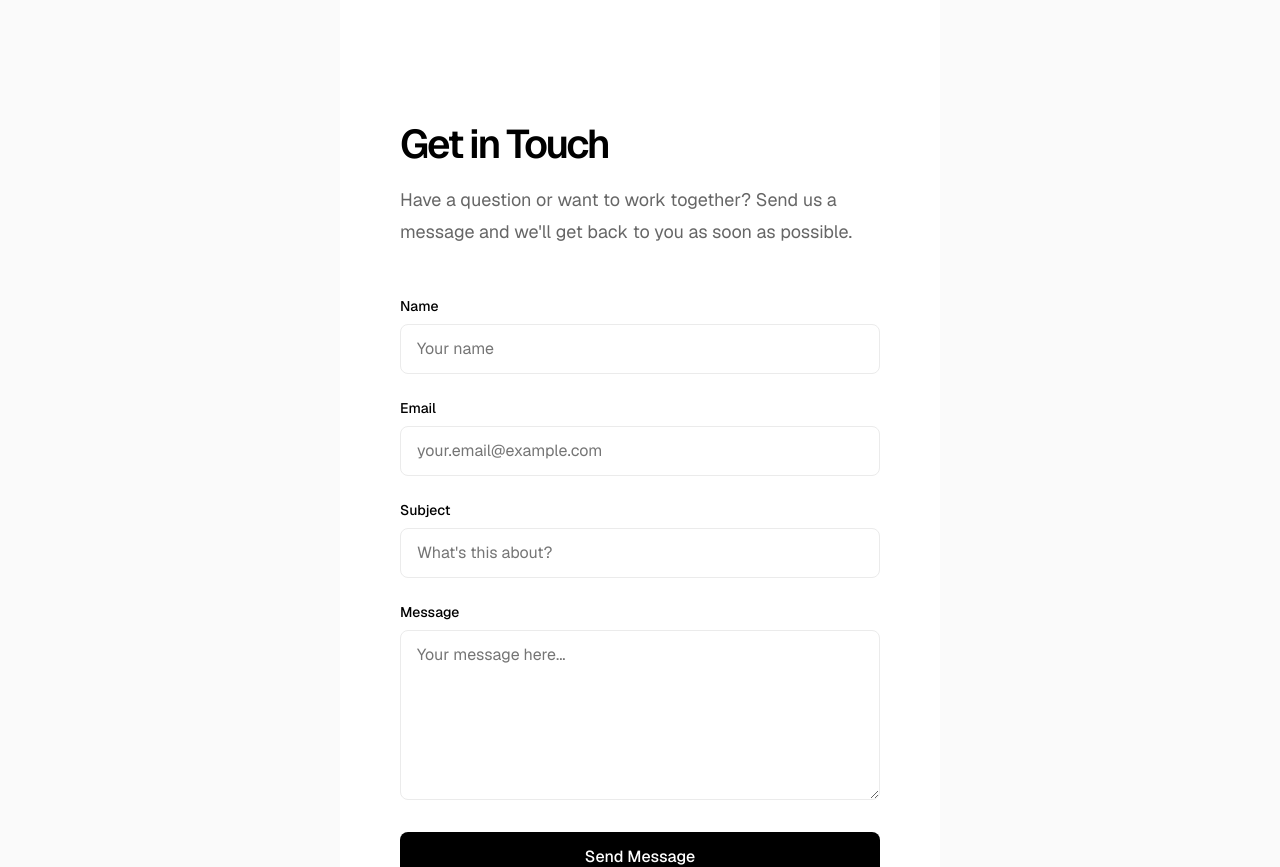
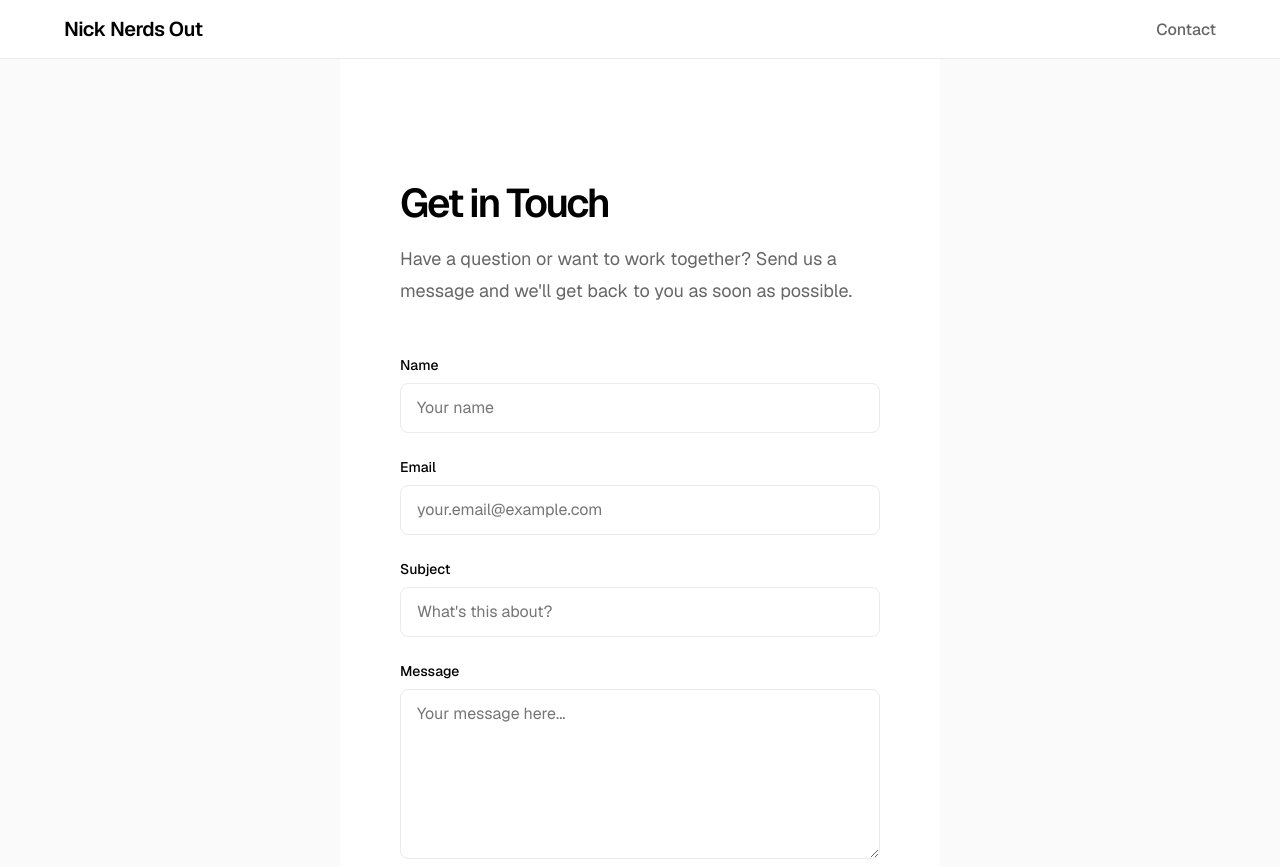
Before and after one commit to HarryFray/Nick-Nerds-Out, a Next.js app: page /contact in a window 1280 px wide. Shown: the top 867 px of the page. Built offline with nearby package versions, Linux system fonts and the light colour scheme.

Commit message:
header heading out

```diff
--- a/src/app/layout.tsx
+++ b/src/app/layout.tsx
@@ -1,5 +1,6 @@
 import type { Metadata } from "next";
 import { Geist, Geist_Mono } from "next/font/google";
+import Header from "@/components/Header";
 import "./globals.css";
 
 const geistSans = Geist({
@@ -25,6 +26,7 @@ export default function RootLayout({
   return (
     <html lang="en">
       <body className={`${geistSans.variable} ${geistMono.variable}`}>
+        <Header />
         {children}
       </body>
     </html>
--- /dev/null
+++ b/src/components/Header.module.css
@@ -0,0 +1,95 @@
+.header {
+  width: 100%;
+  border-bottom: 1px solid var(--button-secondary-border);
+  background-color: var(--page-foreground);
+  position: sticky;
+  top: 0;
+  z-index: 100;
+  backdrop-filter: blur(10px);
+  background-color: rgba(255, 255, 255, 0.8);
+}
+
+.container {
+  display: flex;
+  align-items: center;
+  justify-content: space-between;
+  max-width: 1200px;
+  margin: 0 auto;
+  padding: 16px 24px;
+  width: 100%;
+}
+
+.logo {
+  font-size: 20px;
+  font-weight: 600;
+  color: var(--text-primary);
+  font-family: var(--font-geist-sans);
+  letter-spacing: -0.5px;
+  transition: opacity 0.2s;
+}
+
+.nav {
+  display: flex;
+  align-items: center;
+  gap: 24px;
+}
+
+.navLink {
+  font-size: 16px;
+  font-weight: 500;
+  color: var(--text-secondary);
+  font-family: var(--font-geist-sans);
+  transition: color 0.2s;
+  position: relative;
+}
+
+.navLink::after {
+  content: "";
+  position: absolute;
+  bottom: -4px;
+  left: 0;
+  width: 0;
+  height: 2px;
+  background-color: var(--text-primary);
+  transition: width 0.2s;
+}
+
+/* Enable hover only on non-touch devices */
+@media (hover: hover) and (pointer: fine) {
+  .logo:hover {
+    opacity: 0.7;
+  }
+
+  .navLink:hover {
+    color: var(--text-primary);
+  }
+
+  .navLink:hover::after {
+    width: 100%;
+  }
+}
+
+@media (max-width: 600px) {
+  .container {
+    padding: 12px 16px;
+  }
+
+  .logo {
+    font-size: 18px;
+  }
+
+  .nav {
+    gap: 16px;
+  }
+
+  .navLink {
+    font-size: 14px;
+  }
+}
+
+@media (prefers-color-scheme: dark) {
+  .header {
+    background-color: rgba(0, 0, 0, 0.8);
+    border-bottom-color: var(--button-secondary-border);
+  }
+}
--- /dev/null
+++ b/src/components/Header.tsx
@@ -0,0 +1,19 @@
+import Link from "next/link";
+import styles from "./Header.module.css";
+
+export default function Header() {
+  return (
+    <header className={styles.header}>
+      <div className={styles.container}>
+        <Link href="/" className={styles.logo}>
+          Nick Nerds Out
+        </Link>
+        <nav className={styles.nav}>
+          <Link href="/contact" className={styles.navLink}>
+            Contact
+          </Link>
+        </nav>
+      </div>
+    </header>
+  );
+}
```
